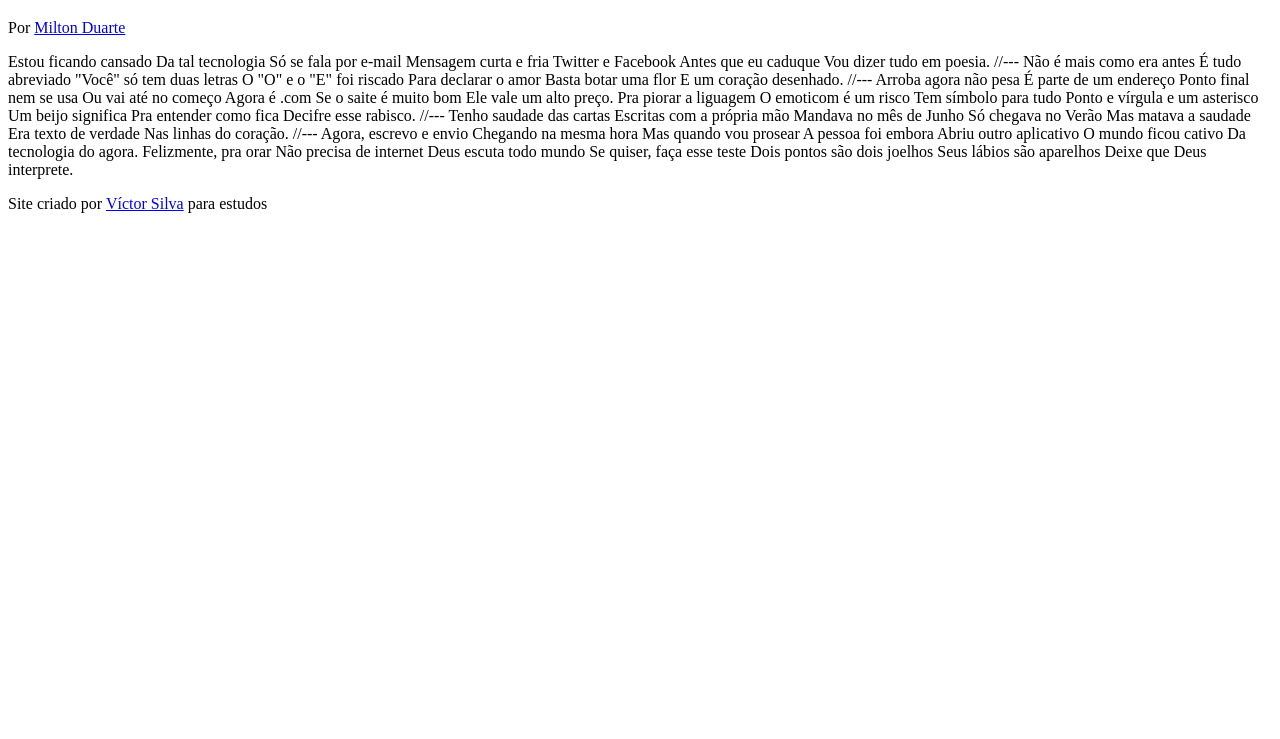
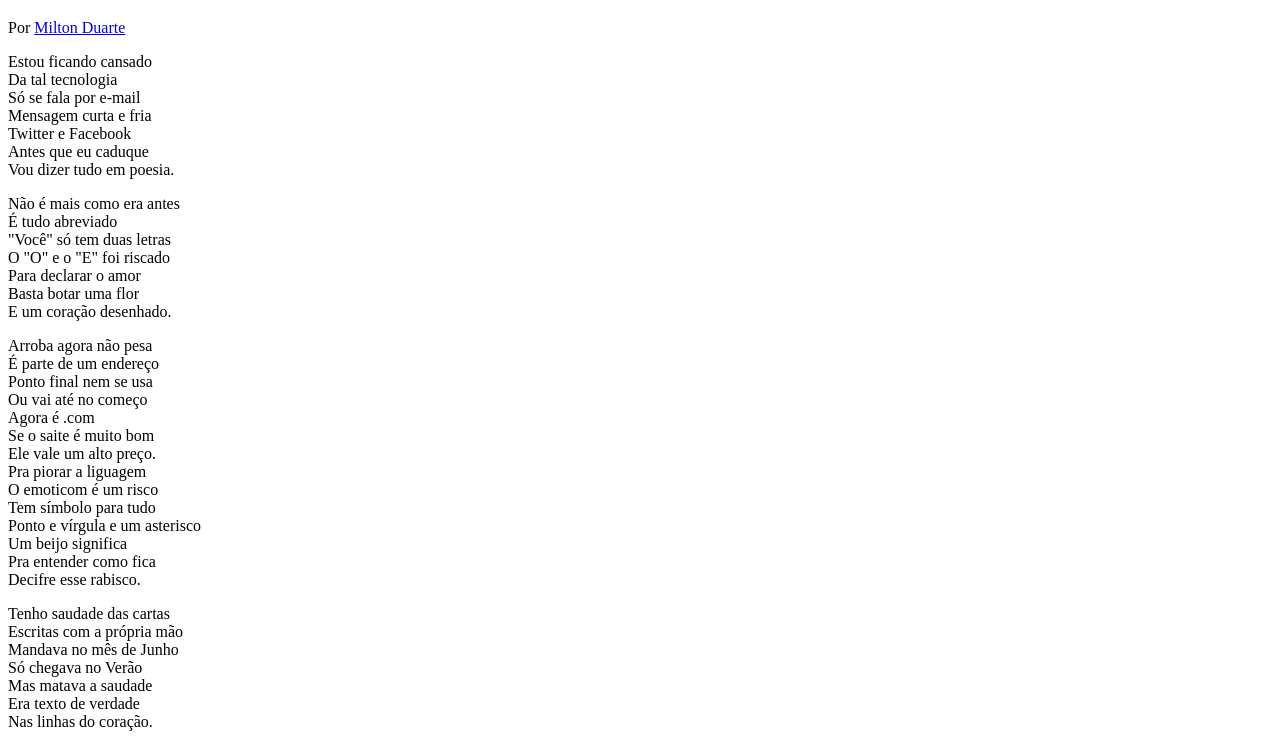
Before and after one commit to victorfernandodasilva/projetocordel, a plain HTML site: page index.html in a window 1280 px wide. Shown: the part 61-800 px from the top of the page. Drawn offline with Linux system fonts and the light colour scheme; files that its build step writes are made by us from their sources.

Commit message:
criada folha de estilos e parte de HTML finalizada

```diff
--- /dev/null
+++ b/estilos/style.css
@@ -0,0 +1 @@
+@charset "UTF-8";
--- a/index.html
+++ b/index.html
@@ -5,6 +5,7 @@
     <meta http-equiv="X-UA-Compatible" content="IE=edge">
     <meta name="viewport" content="width=device-width, initial-scale=1.0">
     <title>Cordel Moderno</title>
+    <link rel="stylesheet" href="estilo/style.css">
 </head>
 <body>
     <header>
@@ -12,69 +13,79 @@
         <p>Por <a href="https://www.recantodasletras.com.br/poesias/3186743" target="_blank" rel="external">Milton Duarte</a></p>
     </header>
 
-    Estou ficando cansado
-    Da tal tecnologia
-    Só se fala por e-mail
-    Mensagem curta e fria
-    Twitter e Facebook
-    Antes que eu caduque
-    Vou dizer tudo em poesia.
+    <section>
+        <p>
+            Estou ficando cansado <br>
+            Da tal tecnologia <br>
+            Só se fala por e-mail <br>
+            Mensagem curta e fria <br>
+            Twitter e Facebook <br>
+            Antes que eu caduque <br>
+            Vou dizer tudo em poesia. <br>
+        </p>
+    </section>
 
-    //---
+    <section>
+        <p>
+            Não é mais como era antes <br>
+            É tudo abreviado <br>
+            "Você" só tem duas letras <br>
+            O "O" e o "E" foi riscado <br>
+            Para declarar o amor <br>
+            Basta botar uma flor <br>
+            E um coração desenhado. <br>
+        </p>
+    </section>
 
-    Não é mais como era antes
-    É tudo abreviado
-    "Você" só tem duas letras
-    O "O" e o "E" foi riscado
-    Para declarar o amor
-    Basta botar uma flor
-    E um coração desenhado.
+    <section>
+        <p>
+            Arroba agora não pesa <br>
+            É parte de um endereço <br>
+            Ponto final nem se usa <br>
+            Ou vai até no começo <br>
+            Agora é .com <br>
+            Se o saite é muito bom <br>
+            Ele vale um alto preço. <br>
+            Pra piorar a liguagem <br>
+            O emoticom é um risco <br>
+            Tem símbolo para tudo <br>
+            Ponto e vírgula e um asterisco <br>
+            Um beijo significa <br>
+            Pra entender como fica <br>
+            Decifre esse rabisco. <br>
+        </p>
+    </section>
 
-    //---
+    <section>
+        <p>
+            Tenho saudade das cartas <br>
+            Escritas com a própria mão <br>
+            Mandava no mês de Junho <br>
+            Só chegava no Verão <br>
+            Mas matava a saudade <br>
+            Era texto de verdade <br>
+            Nas linhas do coração. <br>
+        </p>
+    </section>
 
-    Arroba agora não pesa
-    É parte de um endereço
-    Ponto final nem se usa
-    Ou vai até no começo
-    Agora é .com
-    Se o saite é muito bom
-    Ele vale um alto preço.
-
-    Pra piorar a liguagem
-    O emoticom é um risco
-    Tem símbolo para tudo
-    Ponto e vírgula e um asterisco
-    Um beijo significa
-    Pra entender como fica
-    Decifre esse rabisco.
-
-    //---
-
-    Tenho saudade das cartas
-    Escritas com a própria mão
-    Mandava no mês de Junho
-    Só chegava no Verão
-    Mas matava a saudade
-    Era texto de verdade
-    Nas linhas do coração.
-
-    //---
-
-    Agora, escrevo e envio
-    Chegando na mesma hora
-    Mas quando vou prosear
-    A pessoa foi embora
-    Abriu outro aplicativo
-    O mundo ficou cativo
-    Da tecnologia do agora.
-
-    Felizmente, pra orar
-    Não precisa de internet
-    Deus escuta todo mundo
-    Se quiser, faça esse teste
-    Dois pontos são dois joelhos
-    Seus lábios são aparelhos
-    Deixe que Deus interprete.
+    <section>
+        <p>
+            Agora, escrevo e envio <br>
+            Chegando na mesma hora <br>
+            Mas quando vou prosear <br>
+            A pessoa foi embora <br>
+            Abriu outro aplicativo <br>
+            O mundo ficou cativo <br>
+            Da tecnologia do agora. <br>
+            Felizmente, pra orar <br>
+            Não precisa de internet <br>
+            Deus escuta todo mundo <br>
+            Se quiser, faça esse teste <br>
+            Dois pontos são dois joelhos <br>
+            Seus lábios são aparelhos <br>
+            Deixe que Deus interprete. <br>
+        </p>
+    </section>
 
     <footer>
         <p>Site criado por <a href="https://github.com/victorfernandodasilva" target="_blank" rel="external">Víctor Silva</a> para estudos</p>
```
